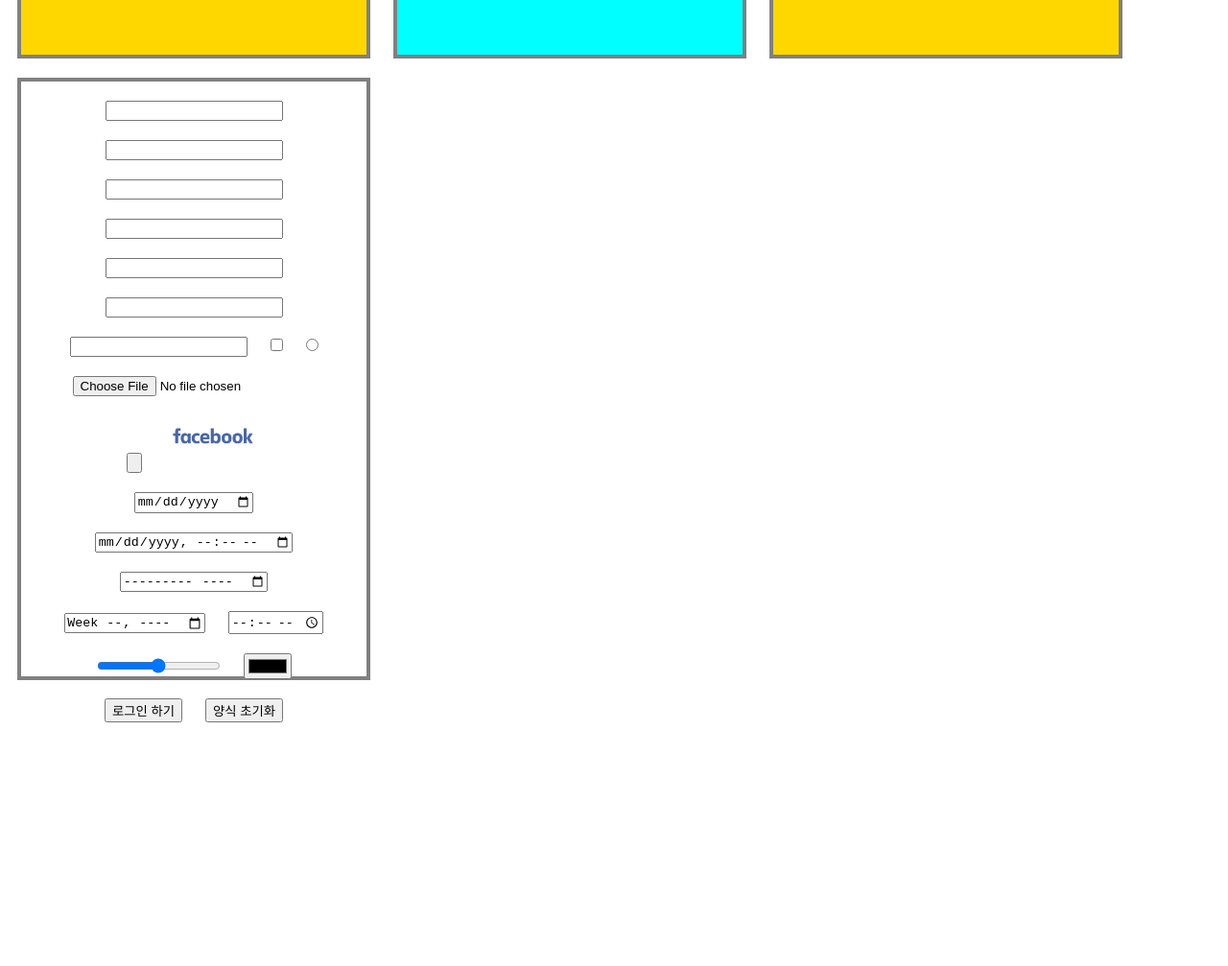
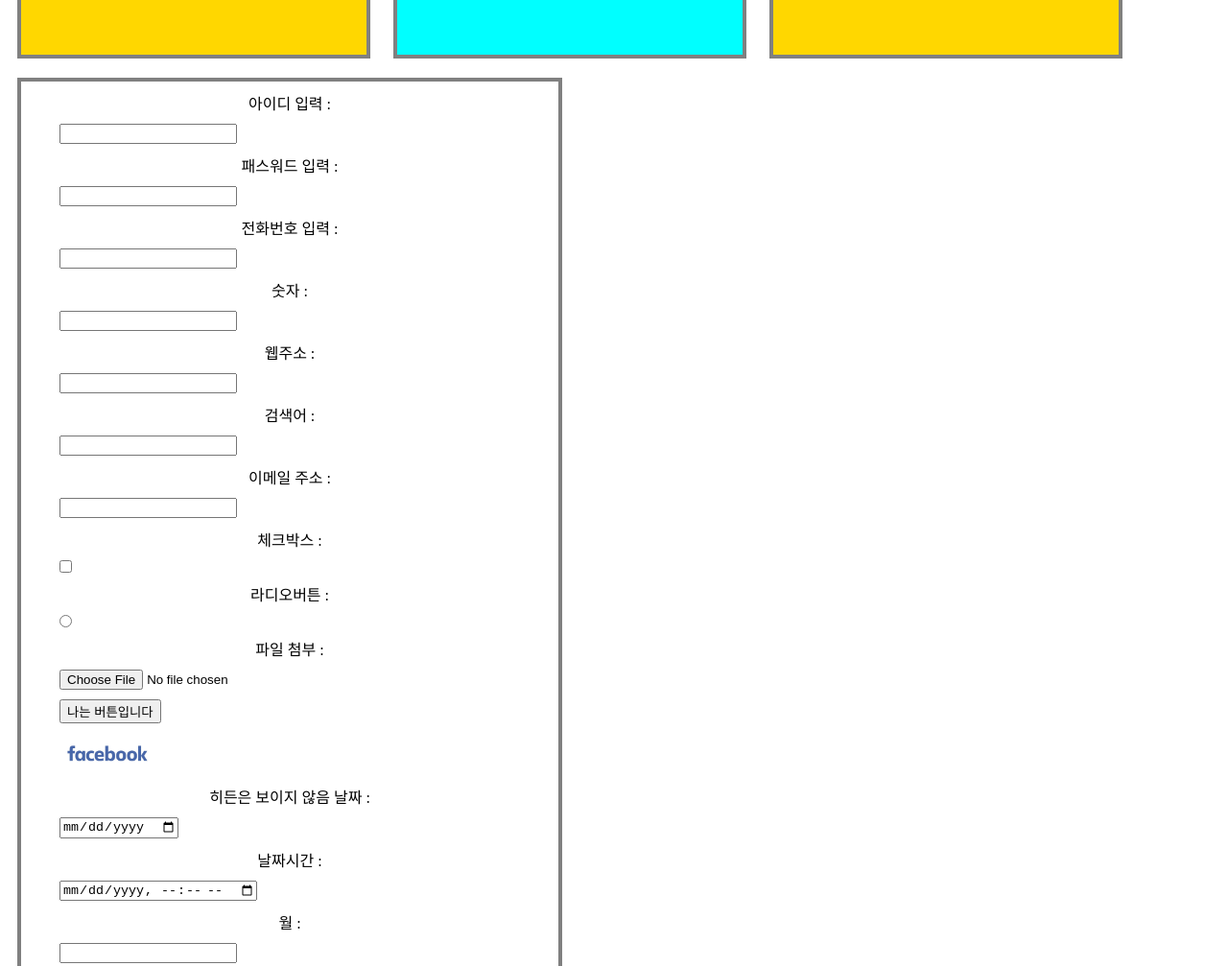
Before and after one commit to Mynamisboseong/WebStudy, a plain HTML site: page index.html in a window 1280 px wide. Shown: the part 883-1890 px from the top of the page at 96% size. Before the commit the page ends 1646 px from the top, so only its background shows below. Drawn offline with Linux system fonts and the light colour scheme.

Commit message:
폼 수정 2

```diff
--- a/css/style.css
+++ b/css/style.css
@@ -23,9 +23,11 @@ div#ootd{
 }
 div#login_form {
     text-align: center;
+    width: 500px;
+    height: auto;
 }
 div#login_form input {
-    display: inline-block;
+    display: block;
     margin: 10px;
 }
 p {
--- a/index.html
+++ b/index.html
@@ -51,26 +51,26 @@
 
 <div id="login_form">
     <form action="#" method="get">
-        <input type="text" name="" id="">
-        <input type="password" name="" id="">
-        <input type="tel" name="" id="">
-        <input type="number" name="" id="">
-        <input type="url" name="" id="">
-        <input type="search" name="" id="">
-        <input type="email" name="" id="">
-        <input type="checkbox" name="" id="">
-        <input type="radio" name="" id="">
-        <input type="file" name="" id="">
-        <input type="button" value="">
+        아이디 입력 : <input type="text" name="" id="">
+        패스워드 입력 :<input type="password" name="" id="">
+        전화번호 입력 :<input type="tel" name="" id="">
+        숫자 : <input type="number" name="" id="">
+        웹주소 : <input type="url" name="" id="">
+        검색어 : <input type="search" name="" id="">
+        이메일 주소 : <input type="email" name="" id="">
+        체크박스 : <input type="checkbox" name="" id="">
+        라디오버튼 : <input type="radio" name="" id="">
+        파일 첨부 : <input type="file" name="" id="">
+        <input type="button" value="나는 버튼입니다">
         <input type="image" src="./img/facebooklogo.jpg" style="width: 100px;">
-        <input type="hidden" name="">
-        <input type="date" name="" id="">
-        <input type="datetime-local" name="" id="">
-        <input type="month" name="" id="">
-        <input type="week" name="" id="">
-        <input type="time" name="">
-        <input type="range" name="" id="">
-        <input type="color" name="" id="">
+        히든은 보이지 않음<input type="hidden" name="">
+        날짜 : <input type="date" name="" id="">
+        날짜시간 : <input type="datetime-local" name="" id="">
+        월 : <input tabindex="month" name="" id="">
+        주 : <input type="week" name="" id="">
+        시 : <input type="time" name="">
+        범위 : <input type="range" name="" id="">
+        색상 선택 : <input type="color" name="" id="">
         <input type="submit" value="로그인 하기">
         <input type="reset" value="양식 초기화">
 
```
